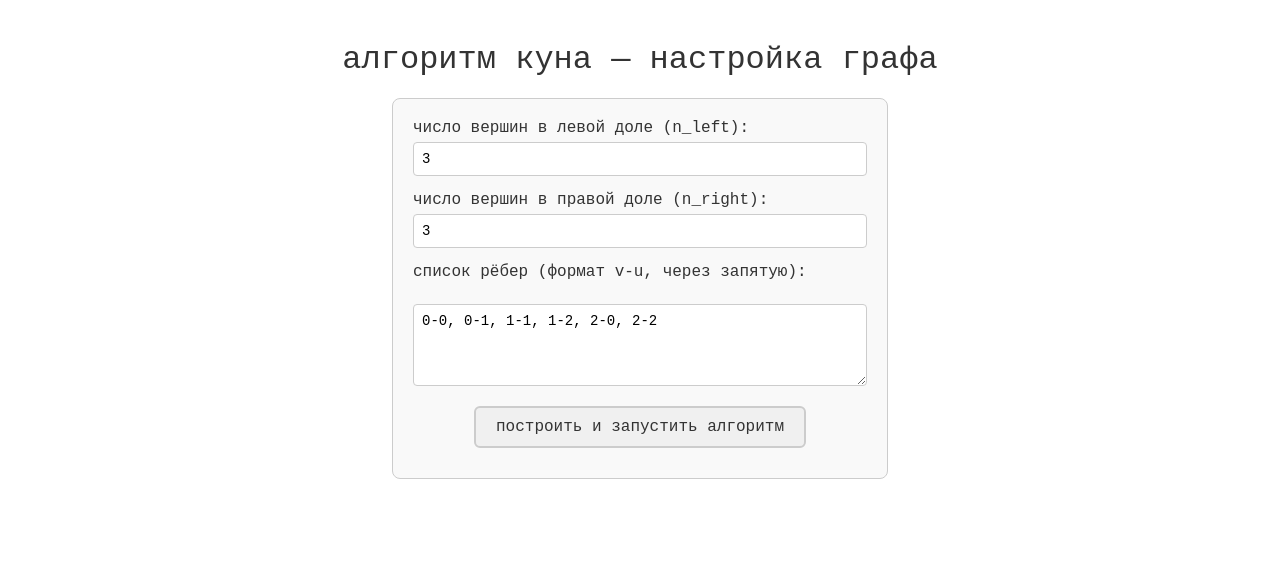
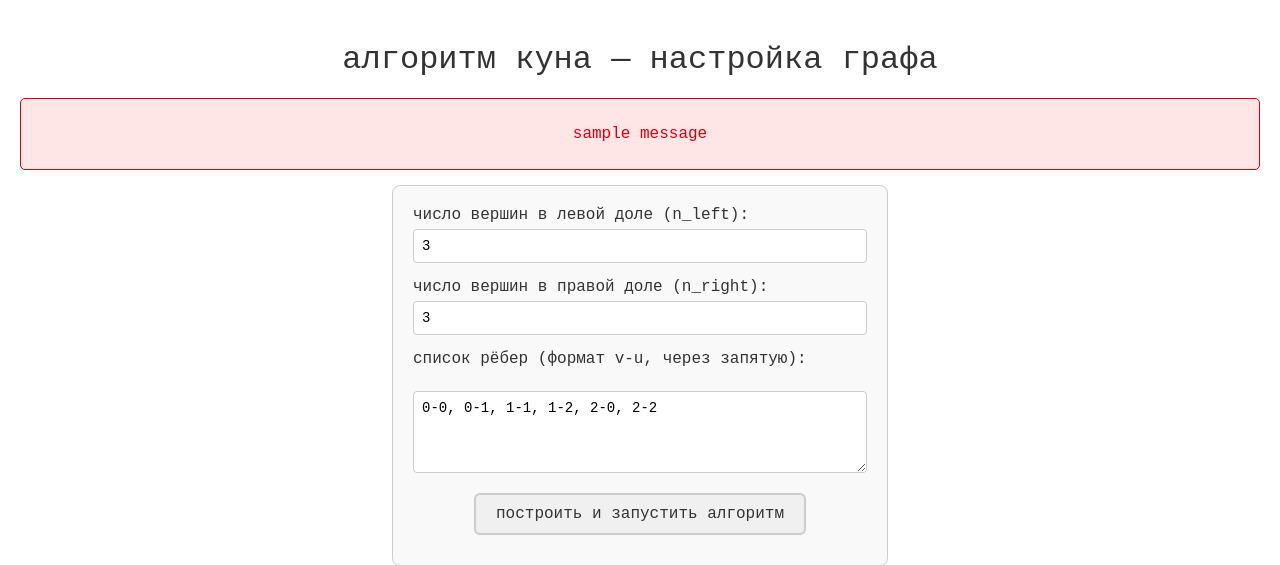
Before and after one commit to outtathe/mflow_kuna, a Flask app: page / in a window 1280 px wide. Shown: the top 565 px of the page. Run offline with Flask 3, Linux system fonts and the light colour scheme; one stand-in notice (Sample message) is shown.

Commit message:
feat: flash-message for bipartite check

```diff
--- a/app.py
+++ b/app.py
@@ -1,7 +1,8 @@
-from flask import Flask, render_template, request, redirect, url_for, jsonify
+from flask import Flask, render_template, request, redirect, url_for, jsonify, flash
 
 app = Flask(__name__)
 
+app.secret_key = '8'
 graph_data = {
     "n_left": 0,
     "n_right": 0,
@@ -9,6 +10,18 @@ graph_data = {
     "matchR": []
 }
 steps = []
+
+def is_bipartite(n_left, n_right, edges):
+    """
+    Проверяет, что каждое ребро (v, u) удовлетворяет:
+      - 0 <= v < n_left
+      - 0 <= u < n_right
+    Если хотя бы одно ребро не удовлетворяет, считаем, что граф недвудольный.
+    """
+    for (v, u) in edges:
+        if v < 0 or v >= n_left or u < 0 or u >= n_right:
+            return False
+    return True
 
 
 # ----- АЛГОРИТМ КУНА С ЛОГИРОВАНИЕМ ------
@@ -106,6 +119,10 @@ def set_graph():
             u = int(right_s.strip())
             edges_list.append((v, u))
 
+    if not is_bipartite(n_left, n_right, edges_list):
+        flash("введённый граф недвудолен. пожалуйста, введите корректный двудольный граф.")
+        return redirect(url_for("index"))
+
     matchR, local_steps = kuhn_with_steps(n_left, n_right, edges_list)
     steps = local_steps
 
--- a/static/style.css
+++ b/static/style.css
@@ -115,3 +115,13 @@ svg {
     gap: 10px;
     margin-bottom: 10px;
 }
+
+.flash-messages {
+    background-color: #ffe6e6;
+    color: #d8000c;
+    border: 1px solid #d8000c;
+    padding: 10px;
+    margin-bottom: 15px;
+    border-radius: 5px;
+    text-align: center;
+}
--- a/templates/index.html
+++ b/templates/index.html
@@ -7,7 +7,15 @@
 </head>
 <body>
   <h1>алгоритм куна — настройка графа</h1>
-
+  {% with messages = get_flashed_messages() %}
+  {% if messages %}
+    <div class="flash-messages">
+      {% for message in messages %}
+        <p>{{ message }}</p>
+      {% endfor %}
+    </div>
+    {% endif %}
+  {% endwith %}
   <!-- Блок-обёртка для формы, чтобы можно было выровнять контент и стилизовать -->
   <div class="form-container">
     <form action="{{ url_for('set_graph') }}" method="post">
```
